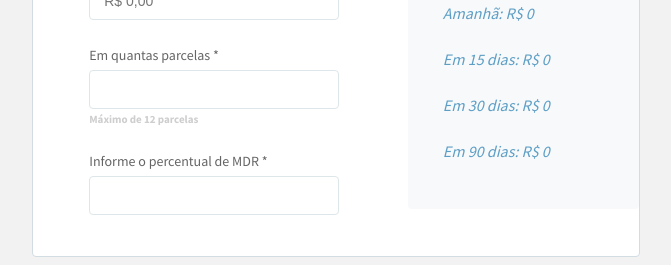
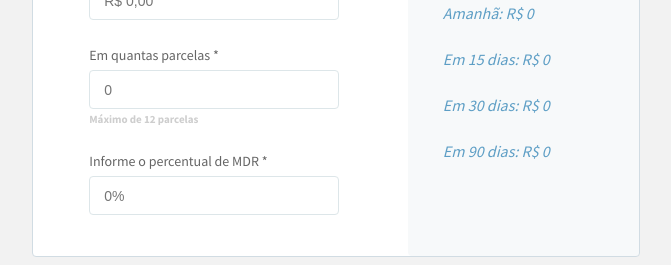
Before and after one commit to rafaelalmeidatk/silver-lamp, a Next.js app: page / in a window 1280 px wide. Shown: the part 337-602 px from the top of the page, without its empty margins (304-975 px from the left). Built offline with nearby package versions, Linux system fonts and the light colour scheme.

Commit message:
Fix placeholders

```diff
--- a/src/components/CalculatorForm/index.tsx
+++ b/src/components/CalculatorForm/index.tsx
@@ -33,6 +33,7 @@ const CalculatorForm = ({ onInputChange, alert }: CalculatorFormProps) => {
           name="installments"
           helperText="Máximo de 12 parcelas"
           onChange={handleInputChange}
+          placeholder="0"
         />
 
         <InputField
--- a/src/components/Input/index.tsx
+++ b/src/components/Input/index.tsx
@@ -6,21 +6,14 @@ export type InputProps = NumberFormatProps & {
   maskType?: 'currency' | 'percentage';
 };
 
-const Input = ({
-  suffix = 'R$ ',
-  placeholder,
-  maskType,
-  ...props
-}: InputProps) => {
-  const formatedPlaceholder = placeholder || `${suffix}0,00`;
-
+const Input = ({ suffix = 'R$ ', maskType, ...props }: InputProps) => {
   if (maskType === 'currency') {
     return (
       <NumberFormat
         prefix="R$ "
         thousandSeparator="."
         decimalSeparator=","
-        placeholder={formatedPlaceholder}
+        placeholder="R$ 0,00"
         className={styles.input}
         {...props}
       />
@@ -28,7 +21,14 @@ const Input = ({
   }
 
   if (maskType === 'percentage') {
-    return <NumberFormat suffix="%" className={styles.input} {...props} />;
+    return (
+      <NumberFormat
+        suffix="%"
+        placeholder="0%"
+        className={styles.input}
+        {...props}
+      />
+    );
   }
 
   return <input className={styles.input} {...props} />;
--- a/src/components/Result/styles.module.css
+++ b/src/components/Result/styles.module.css
@@ -1,6 +1,5 @@
 .calcResult {
   padding: 83px 35px 35px;
-  height: 100%;
   display: flex;
   flex-direction: column;
   background-color: rgba(209, 220, 227, 0.18);
```
